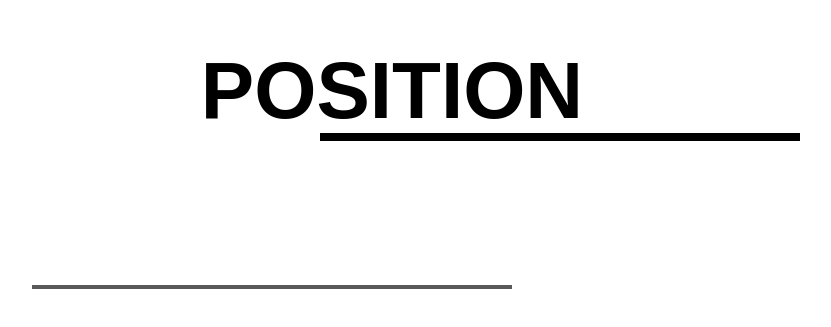
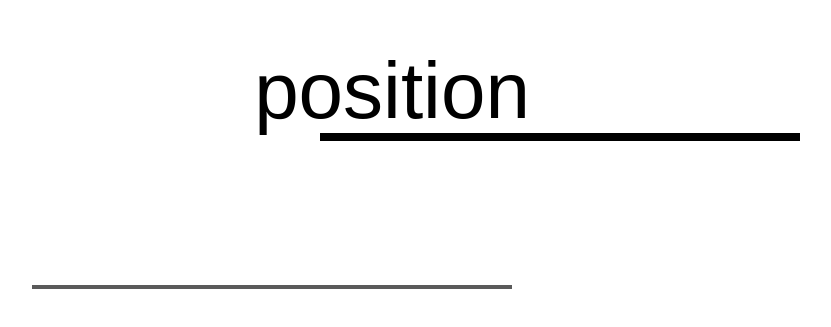
Before and after one commit to matthewstokeley/parallax, a website: page index.html in a window 1280 px wide. Shown: the part 275-602 px from the top of the page, without its empty margins (248-1079 px from the left). Drawn offline with Linux system fonts and the light colour scheme.

Commit message:
type styles

```diff
--- a/index.html
+++ b/index.html
@@ -59,8 +59,8 @@
 
             .title {
                 display: block;
-                position: fixed; font-weight:700;
-                text-transform: uppercase;
+                position: fixed; font-weight:100;
+                text-transform: lowercase;
                 font-size: 5rem;
                 left:0;
                 right:0;
```
